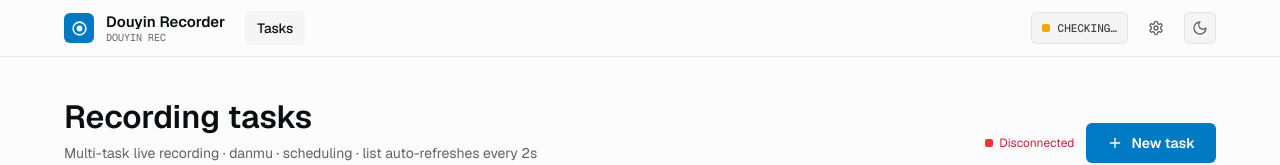
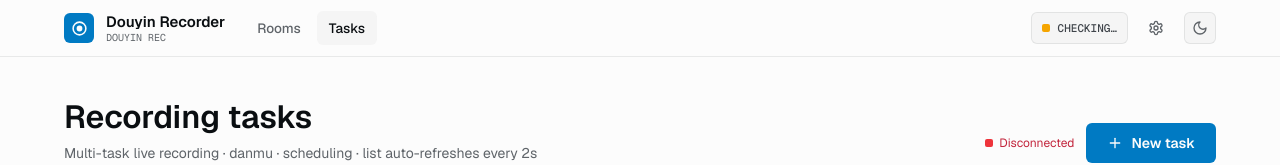
Before and after one commit to fuyucn/douyin-rec, a React (Vite) app in the folder packages/web/: page / in a window 1280 px wide. Shown: the top 165 px of the page. Built offline with nearby package versions, Linux system fonts and the light colour scheme; no server answers.

Commit message:
feat(web): 顶部导航加入「房间」入口
- 房间排在导航首位,详情页同样高亮;任务/Hub/队列保持不变

```diff
--- a/packages/web/src/layout/TopNav.tsx
+++ b/packages/web/src/layout/TopNav.tsx
@@ -14,7 +14,9 @@ import { useT } from "../lib/i18n";
 function PageLinks({ className }: { className: string }): ReactNode {
   const t = useT();
   const hubEnabled = useAtomValue(hubEnabledAtom);
+  // Rooms first: it is the one-stop entry (list → detail → edit); tasks/hub remain for deep config.
   const items: { to: string; label: string; end?: boolean }[] = [
+    { to: "/rooms", label: t("nav.rooms") },
     { to: "/", label: t("nav.tasksList"), end: true },
   ];
   // Hub 与处理队列都仅 master(启用 hub)显示;slave/未开不显示。
--- a/packages/web/src/lib/i18n.tsx
+++ b/packages/web/src/lib/i18n.tsx
@@ -53,7 +53,7 @@ export function useT(): (key: string, vars?: Record<string, string | number>) =>
 const DICT = {
   zh: {
     common: { cancel: "取消", confirm: "确定", save: "保存", delete: "删除", refresh: "刷新", close: "关闭", optional: "可选", on: "开", off: "关", yes: "是", no: "否", localTimeTooltip: "当前时区：{serverTz}\n你的本地时间：{local}" },
-    nav: { title: "抖音录制控制台", tasksList: "录制任务", queue: "处理队列", login: "扫码登录", paste: "手动粘贴", clear: "清除", notif: "站内提醒设置" },
+    nav: { title: "抖音录制控制台", rooms: "房间", tasksList: "录制任务", queue: "处理队列", login: "扫码登录", paste: "手动粘贴", clear: "清除", notif: "站内提醒设置" },
     experimental: {
       badge: "实验性", riskPrefix: "风险:", defaultPrefix: "默认:", defaultOff: "关闭,需显式开启", defaultOn: "开启",
       truthNote: "是否开启以 hub 规则配置为准;直接改规则文件开启的,界面照常按规则显示。",
@@ -514,7 +514,7 @@ const DICT = {
   },
   en: {
     common: { cancel: "Cancel", confirm: "Confirm", save: "Save", delete: "Delete", refresh: "Refresh", close: "Close", optional: "optional", on: "On", off: "Off", yes: "Yes", no: "No", localTimeTooltip: "Current timezone: {serverTz}\nYour local time: {local}" },
-    nav: { title: "Douyin Recorder", tasksList: "Tasks", queue: "Queue", login: "QR Login", paste: "Paste Cookie", clear: "Clear", notif: "Notification settings" },
+    nav: { title: "Douyin Recorder", rooms: "Rooms", tasksList: "Tasks", queue: "Queue", login: "QR Login", paste: "Paste Cookie", clear: "Clear", notif: "Notification settings" },
     experimental: {
       badge: "Experimental", riskPrefix: "Risk: ", defaultPrefix: "Default: ", defaultOff: "off, enable explicitly", defaultOn: "on",
       truthNote: "Whether it is on is decided by the hub rule config; if the rule file was edited directly, the UI shows the rule as-is.",
```
